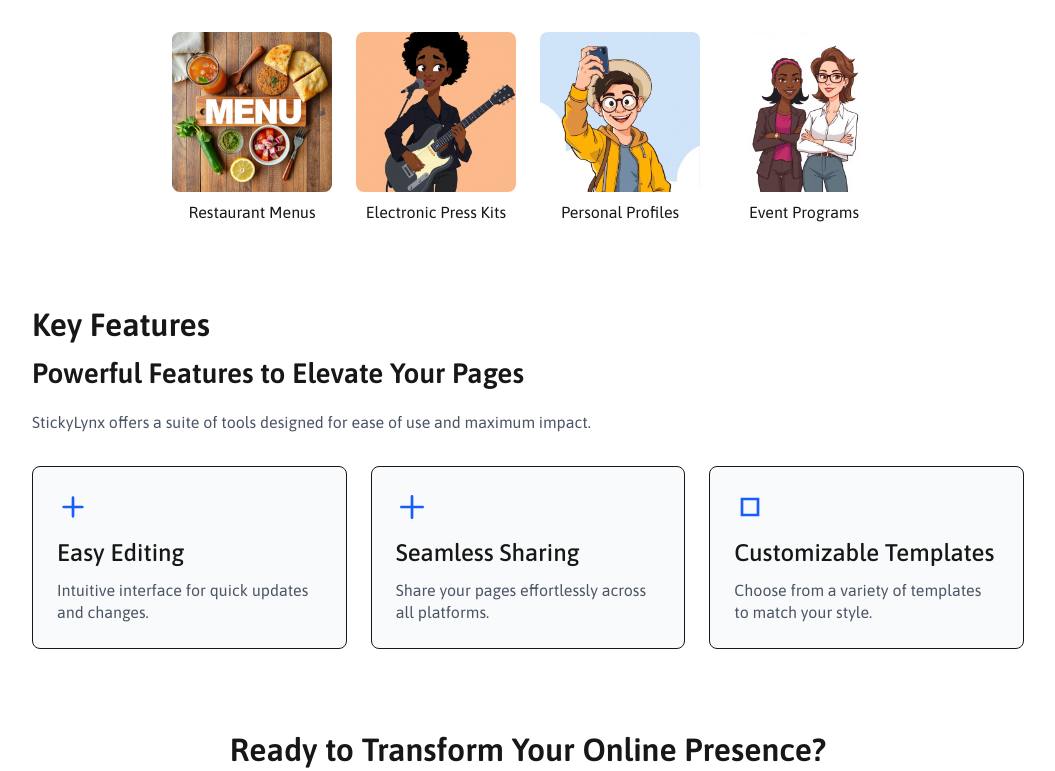
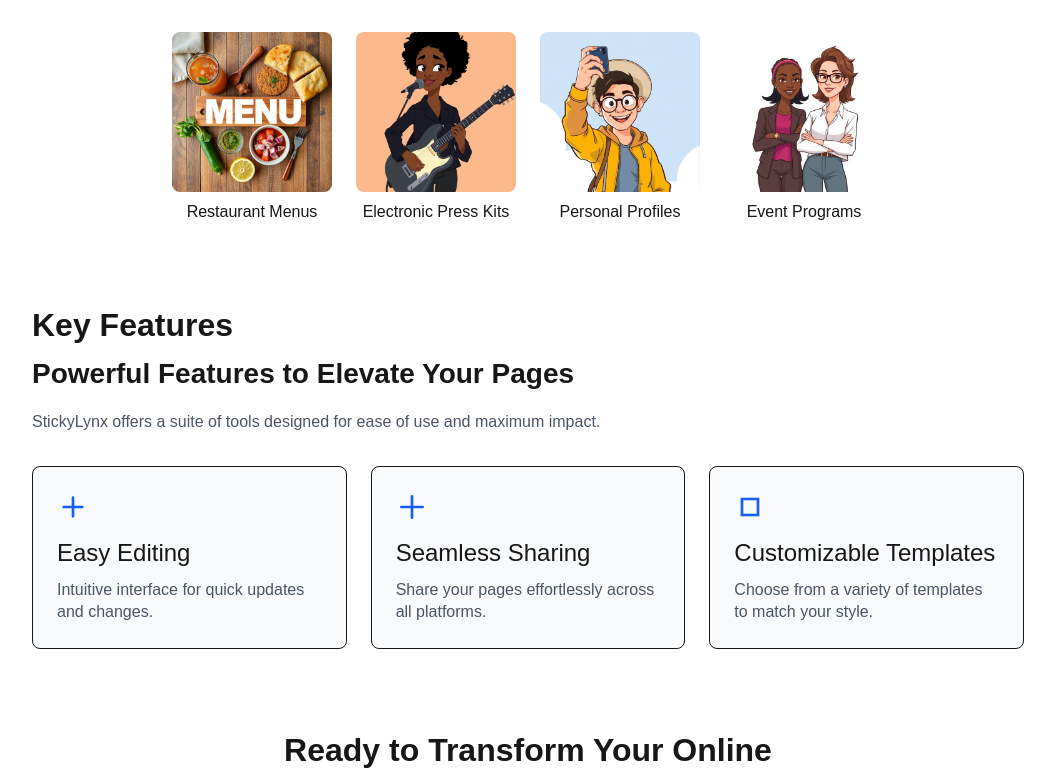
Before and after one commit to tarakiga/stickylynxweb, a Next.js app: page / in a window 1280 px wide. Shown: the part 503-1274 px from the top of the page, without its empty margins (112-1167 px from the left). Built offline with nearby package versions, Linux system fonts and the light colour scheme.

Commit message:
asap font

```diff
--- a/src/app/globals.css
+++ b/src/app/globals.css
@@ -9,6 +9,11 @@
   --space-cadet: #111d4aff;
   --blue-munsell: #62929eff;
 }
+
+html, body {
+  font-family: 'Asap', Arial, Helvetica, sans-serif!important;
+}
+
 
 @theme inline {
   --color-background: var(--background);
--- /dev/null
+++ b/src/app/head.tsx
@@ -0,0 +1,11 @@
+export default function Head() {
+  return (
+    <>
+      <title>StickyLynx</title>
+      <link
+        href="https://fonts.googleapis.com/css?family=Asap:400,700&display=swap"
+        rel="stylesheet"
+      />
+    </>
+  );
+}
--- a/src/app/layout.tsx
+++ b/src/app/layout.tsx
@@ -18,19 +18,10 @@ export const metadata: Metadata = {
   description: "Generated by create next app",
 };
 
-export default function RootLayout({
-  children,
-}: Readonly<{
-  children: React.ReactNode;
-}>) {
+export default function RootLayout({ children }: { children: React.ReactNode }) {
   return (
     <html lang="en">
-      <head>
-        <FontHead />
-      </head>
-      <body
-        className={`${geistSans.variable} ${geistMono.variable} antialiased`}
-      >
+      <body>
         {children}
       </body>
     </html>
```
